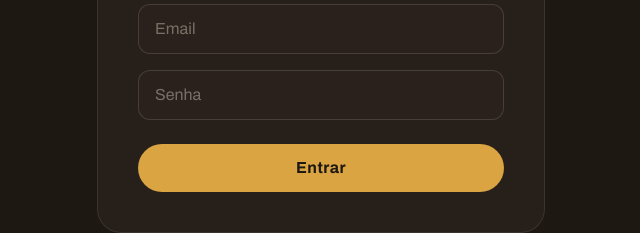
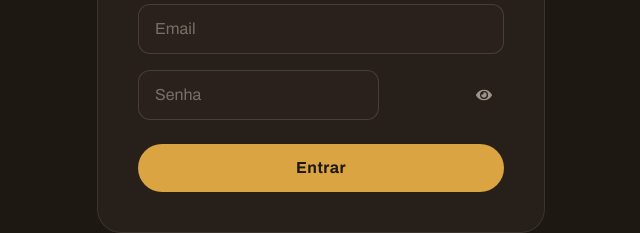
Before and after one commit to kiqsmg/coffee_shop, a React app in the folder frontend/: page /login in a window 1280 px wide. Shown: the part 391-624 px from the top of the page, without its empty margins (319-959 px from the left). Built offline with nearby package versions, Linux system fonts and the light colour scheme; the HTML template or start-up script is replaced by a standard one.

Commit message:
add mostrar ou nao a senha

```diff
--- a/frontend/src/pages/Login.jsx
+++ b/frontend/src/pages/Login.jsx
@@ -2,12 +2,14 @@
 import { Link, useNavigate } from "react-router-dom";
 import api from "../services/api";
 import { useAuth } from "../context/AuthContext";
+import { FaEye, FaEyeSlash } from "react-icons/fa"; // ícones
 
 function Login() {
   const [isLogin, setIsLogin] = useState(true);
   const [form, setForm] = useState({ name: "", email: "", password: "" });
   const [error, setError] = useState("");
   const [loading, setLoading] = useState(false);
+  const [showPassword, setShowPassword] = useState(false); // controla visibilidade
   const { login } = useAuth();
   const navigate = useNavigate();
 
@@ -27,7 +29,7 @@
         ? { email: form.email, password: form.password }
         : { name: form.name, email: form.email, password: form.password };
       const { data } = await api.post(url, payload);
-      const { token, ...user } = data; // separa token dos dados do usuario
+      const { token, ...user } = data;
       login(user, token);
       navigate("/menu");
     } catch (err) {
@@ -94,15 +96,24 @@
             required
             className={inputClass}
           />
+          <div className="relative">
             <input
               name="password"
               value={form.password}
               onChange={onChange}
-            type="password"
+              type={showPassword ? "text" : "password"}
               placeholder="Senha"
               required
-            className={inputClass}
+              className={`${inputClass} pr-10`}
             />
+            <button
+              type="button"
+              onClick={() => setShowPassword(!showPassword)}
+              className="absolute right-3 top-1/2 -translate-y-1/2 text-cream/60 hover:text-honey"
+            >
+              {showPassword ? <FaEyeSlash /> : <FaEye />}
+            </button>
+          </div>
 
           {error && <p className="font-body text-sm text-red-400">{error}</p>}
 
```
Lines whose indentation alone changed are shown as unchanged.
